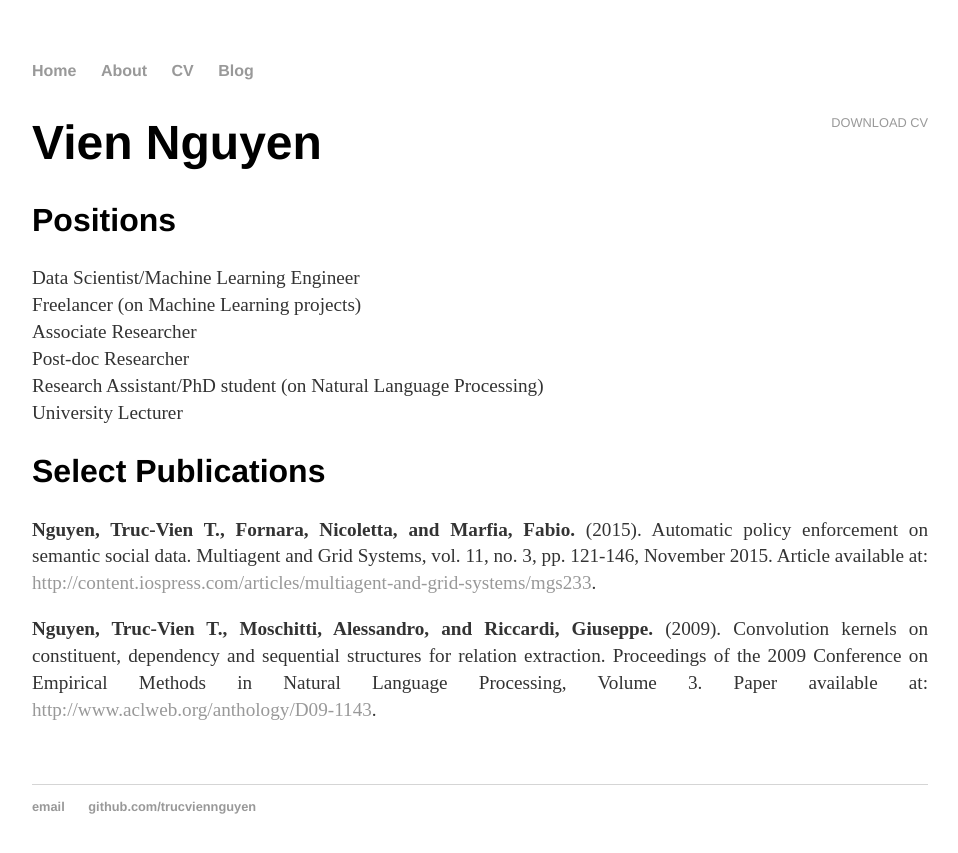
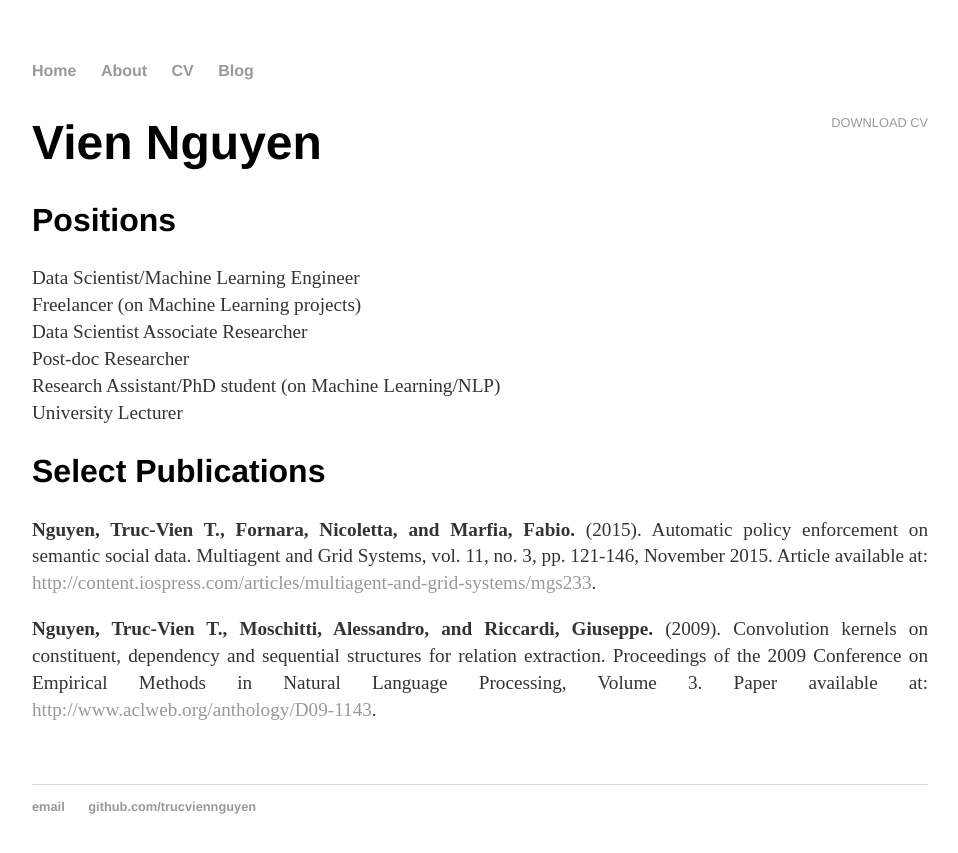
Before and after one commit to trucviennguyen/trucviennguyen.github.io, a Jekyll site: the page built from cv/index.html, in a window 1280 px wide. Shown: the top 853 px of the page, without its empty margins (160-1118 px from the left). Built offline with Jekyll 4.4.1, drawn with Linux system fonts in a browser that asks for light colours.

Commit message:
Updating CV.

```diff
--- a/cv/index.html
+++ b/cv/index.html
@@ -20,9 +20,10 @@ title: CV of Vien Nguyen
 					<p align = "justify">
 						Data Scientist/Machine Learning Engineer<br>
 						Freelancer (on Machine Learning projects)<br>
+						Data Scientist
 						Associate Researcher<br>
 						Post-doc Researcher<br>
-						Research Assistant/PhD student (on Natural Language Processing)<br>
+						Research Assistant/PhD student (on Machine Learning/NLP)<br>
 						University Lecturer<br>
 					</p>
 
```
